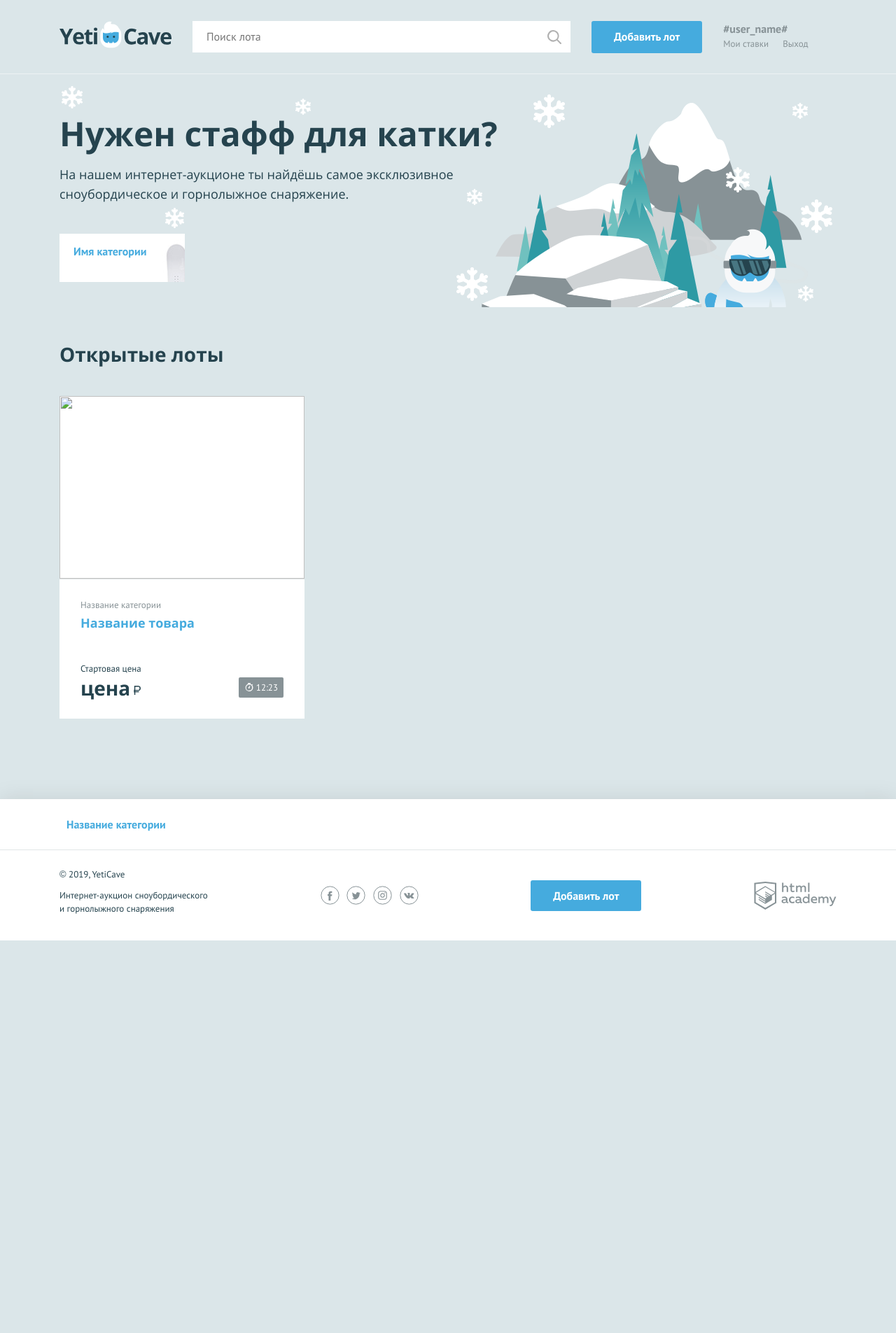
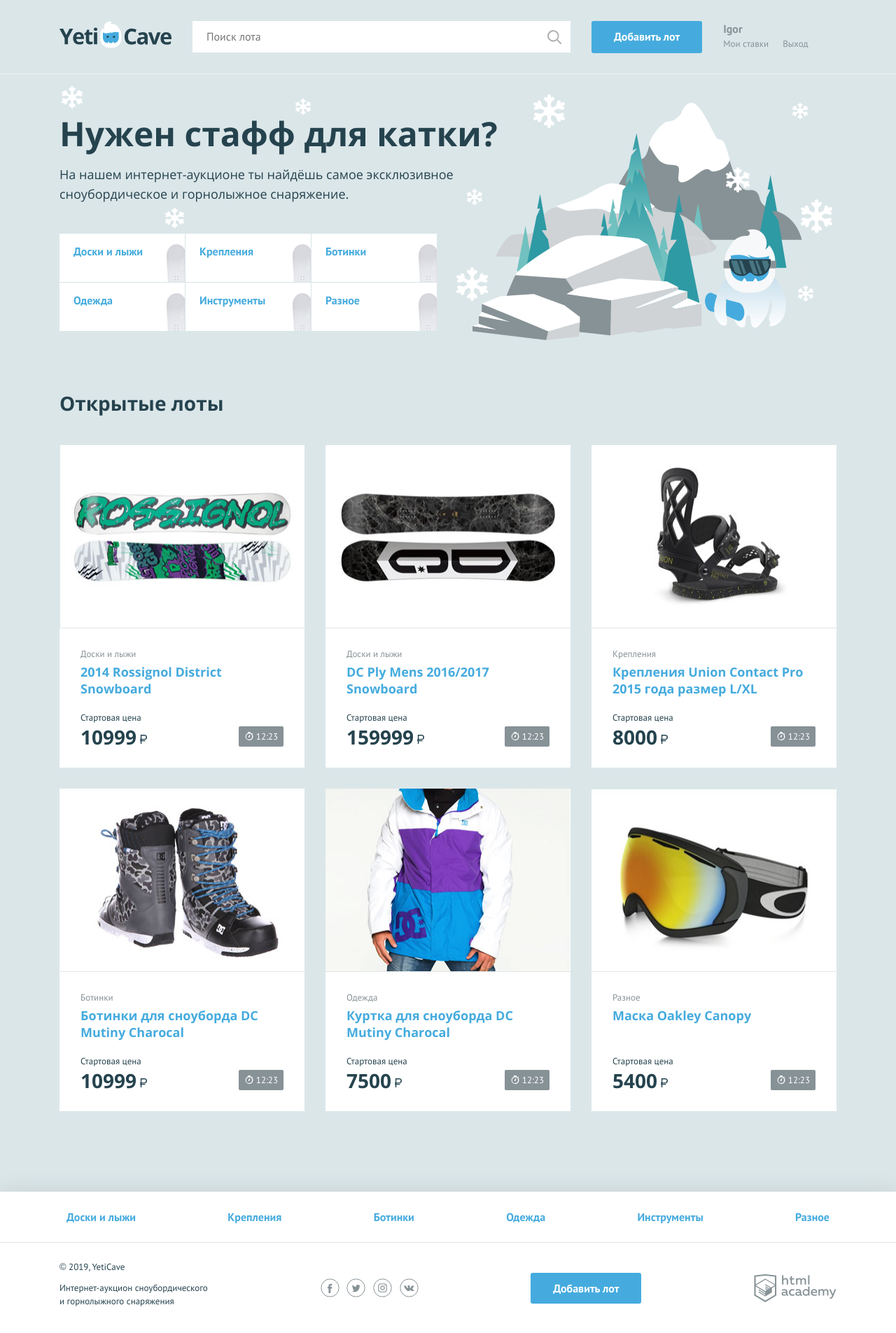
Before and after one commit to Andrigor/1051645-yeticave-9, a PHP site: page / in a window 1280 px wide. Shown: the whole page at 70% size. Before the commit the page ends 1344 px from the top, so only its background shows below. Run offline with PHP 8.4, Linux system fonts and the light colour scheme.

Commit message:
Module2-task1

```diff
--- a/index.php
+++ b/index.php
@@ -2,6 +2,47 @@
 $is_auth = rand(0, 1);
 
 $user_name = 'Igor'; // укажите здесь ваше имя
+$categories = ["Доски и лыжи", "Крепления", "Ботинки", "Одежда", "Инструменты", "Разное"];
+$cur_cat = 0;
+$qty_cat = count ($categories);
+$advert = [
+    [
+        'name' => '2014 Rossignol District Snowboard',
+        'category' => 'Доски и лыжи',
+        'price' => 10999,
+        'pic' => 'img/lot-1.jpg'
+    ],
+    [
+        'name' => 'DC Ply Mens 2016/2017 Snowboard',
+        'category' => 'Доски и лыжи',
+        'price' => 159999,
+        'pic' => 'img/lot-2.jpg'
+    ],
+    [
+        'name' => 'Крепления Union Contact Pro 2015 года размер L/XL',
+        'category' => 'Крепления',
+        'price' => 8000,
+        'pic' => 'img/lot-3.jpg'
+    ],
+    [
+        'name' => 'Ботинки для сноуборда DC Mutiny Charocal',
+        'category' => 'Ботинки',
+        'price' => 10999,
+        'pic' => 'img/lot-4.jpg'
+    ],
+    [
+        'name' => 'Куртка для сноуборда DC Mutiny Charocal',
+        'category' => 'Одежда',
+        'price' => 7500,
+        'pic' => 'img/lot-5.jpg'
+    ],
+    [
+        'name' => 'Маска Oakley Canopy',
+        'category' => 'Разное',
+        'price' => 5400,
+        'pic' => 'img/lot-6.jpg'
+    ]
+];
 ?>
 <!DOCTYPE html>
 <html lang="ru">
@@ -30,7 +71,7 @@
 
             <?php if ($is_auth == 1): ?>
             <div class="user-menu__logged">
-                <p>#user_name#</p>
+                <p><?=$user_name;?></p>
                 <a class="user-menu__bets" href="pages/my-bets.html">Мои ставки</a>
                 <a class="user-menu__logout" href="#">Выход</a>
             </div>
@@ -56,9 +97,12 @@
         <p class="promo__text">На нашем интернет-аукционе ты найдёшь самое эксклюзивное сноубордическое и горнолыжное снаряжение.</p>
         <ul class="promo__list">
             <!--заполните этот список из массива категорий-->
+            <?php while ($cur_cat < $qty_cat): ?>
             <li class="promo__item promo__item--boards">
-                <a class="promo__link" href="pages/all-lots.html">Имя категории</a>
+                <a class="promo__link" href="pages/all-lots.html"><?=$categories[$cur_cat];?></a>
             </li>
+            <?php $cur_cat++; ?>
+            <?php endwhile; ?>
         </ul>
     </section>
     <section class="lots">
@@ -67,17 +111,18 @@
         </div>
         <ul class="lots__list">
             <!--заполните этот список из массива с товарами-->
+            <?php foreach ($advert as $key => $item): ?>
             <li class="lots__item lot">
                 <div class="lot__image">
-                    <img src="" width="350" height="260" alt="">
+                    <img src="<?=$item['pic']; ?>" width="350" height="260" alt="">
                 </div>
                 <div class="lot__info">
-                    <span class="lot__category">Название категории</span>
-                    <h3 class="lot__title"><a class="text-link" href="pages/lot.html">Название товара</a></h3>
+                    <span class="lot__category"><?=$item['category']; ?></span>
+                    <h3 class="lot__title"><a class="text-link" href="pages/lot.html"><?=$item['name']; ?></a></h3>
                     <div class="lot__state">
                         <div class="lot__rate">
                             <span class="lot__amount">Стартовая цена</span>
-                            <span class="lot__cost">цена<b class="rub">р</b></span>
+                            <span class="lot__cost"><?=$item['price']; ?><b class="rub">р</b></span>
                         </div>
                         <div class="lot__timer timer">
                             12:23
@@ -85,6 +130,7 @@
                     </div>
                 </div>
             </li>
+            <?php endforeach; ?>
         </ul>
     </section>
 </main>
@@ -94,9 +140,14 @@
     <nav class="nav">
         <ul class="nav__list container">
             <!--заполните этот список из массива категорий-->
+            <?php
+            $cur_cat = 0;
+            while ($cur_cat < $qty_cat): ?>
             <li class="nav__item">
-                <a href="pages/all-lots.html">Название категории</a>
+                <a href="pages/all-lots.html"><?=$categories[$cur_cat];?></a>
             </li>
+            <?php $cur_cat++; ?>
+            <?php endwhile; ?>
         </ul>
     </nav>
     <div class="main-footer__bottom container">
```
